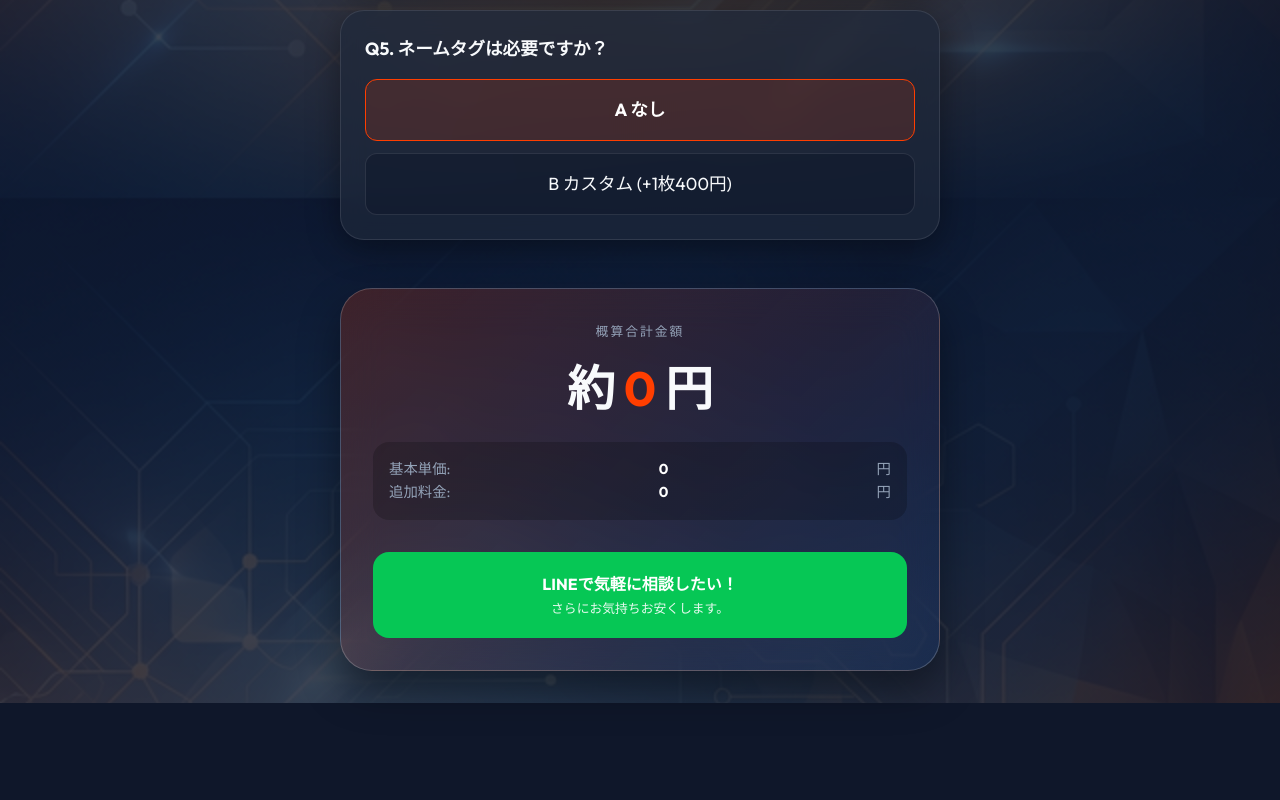
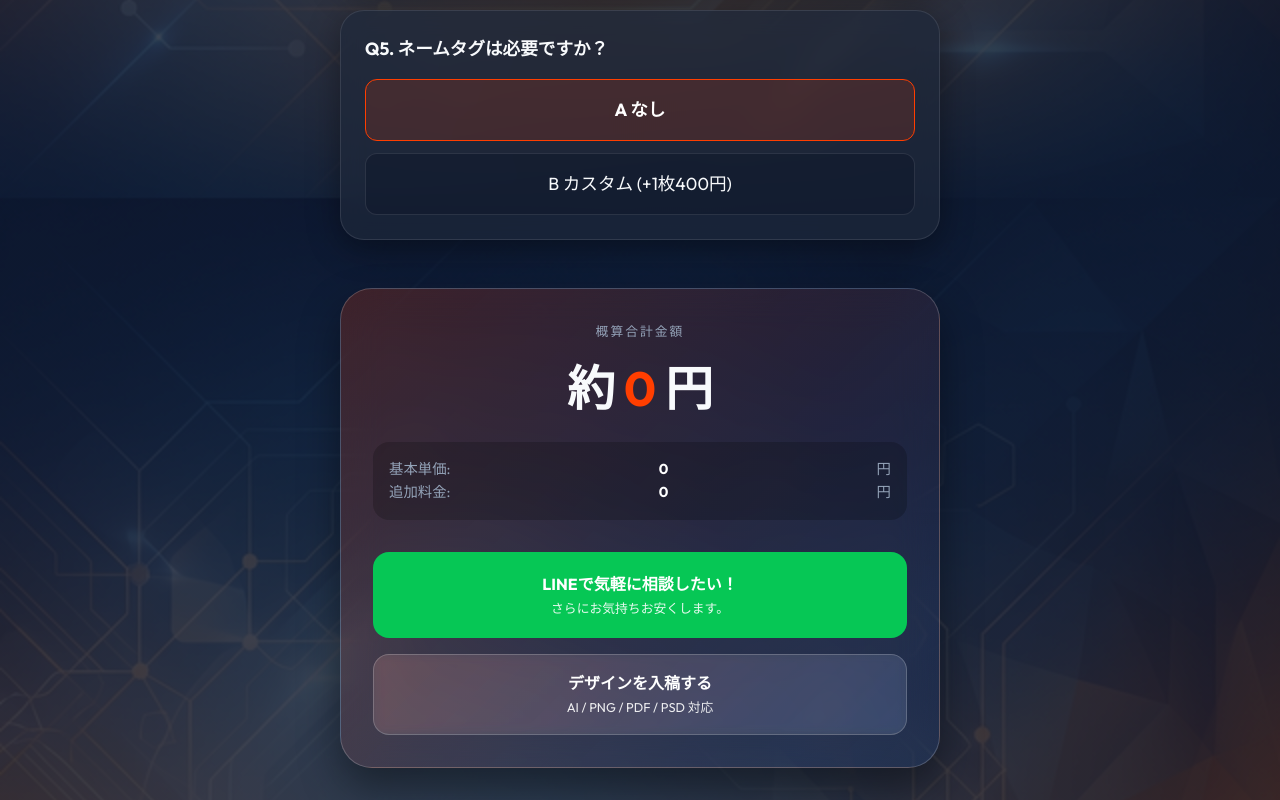
Before and after one commit to arigatofromtaro/estimate, a plain HTML site: page index.html in a window 1280 px wide. Shown: the part 1082-1882 px from the top of the page. Before the commit the page ends 1785 px from the top, so only its background shows below. Drawn offline with Linux system fonts and the light colour scheme.

Commit message:
Add files via upload

```diff
--- a/index.html
+++ b/index.html
@@ -93,6 +93,11 @@
                     <span>LINEで気軽に相談したい！</span>
                     <span>さらにお気持ちお安くします。</span>
                 </a>
+
+                <a href="https://drive.google.com/drive/folders/1z_c_3MuD7Ah-opI5s3ejxM42Cxd53OeL?usp=sharing" class="drive-btn" target="_blank">
+                    <span>デザインを入稿する</span>
+                    <span>AI / PNG / PDF / PSD 対応</span>
+                </a>
             </div>
         </main>
     </div>
--- a/style.css
+++ b/style.css
@@ -202,7 +202,28 @@ select:focus, input[type="number"]:focus {
     box-shadow: 0 10px 20px rgba(6, 199, 85, 0.3);
 }
 
-.line-btn span:nth-child(2) {
+.drive-btn {
+    display: flex;
+    flex-direction: column;
+    align-items: center;
+    background: rgba(255, 255, 255, 0.1);
+    backdrop-filter: blur(5px);
+    border: 1px solid rgba(255, 255, 255, 0.2);
+    color: white;
+    text-decoration: none;
+    padding: 1rem;
+    border-radius: 1rem;
+    font-weight: 700;
+    margin-top: 1rem;
+    transition: all 0.3s ease;
+}
+
+.drive-btn:hover {
+    background: rgba(255, 255, 255, 0.2);
+    transform: scale(1.02);
+}
+
+.line-btn span:nth-child(2), .drive-btn span:nth-child(2) {
     font-size: 0.8rem;
     font-weight: 400;
     opacity: 0.9;
```
